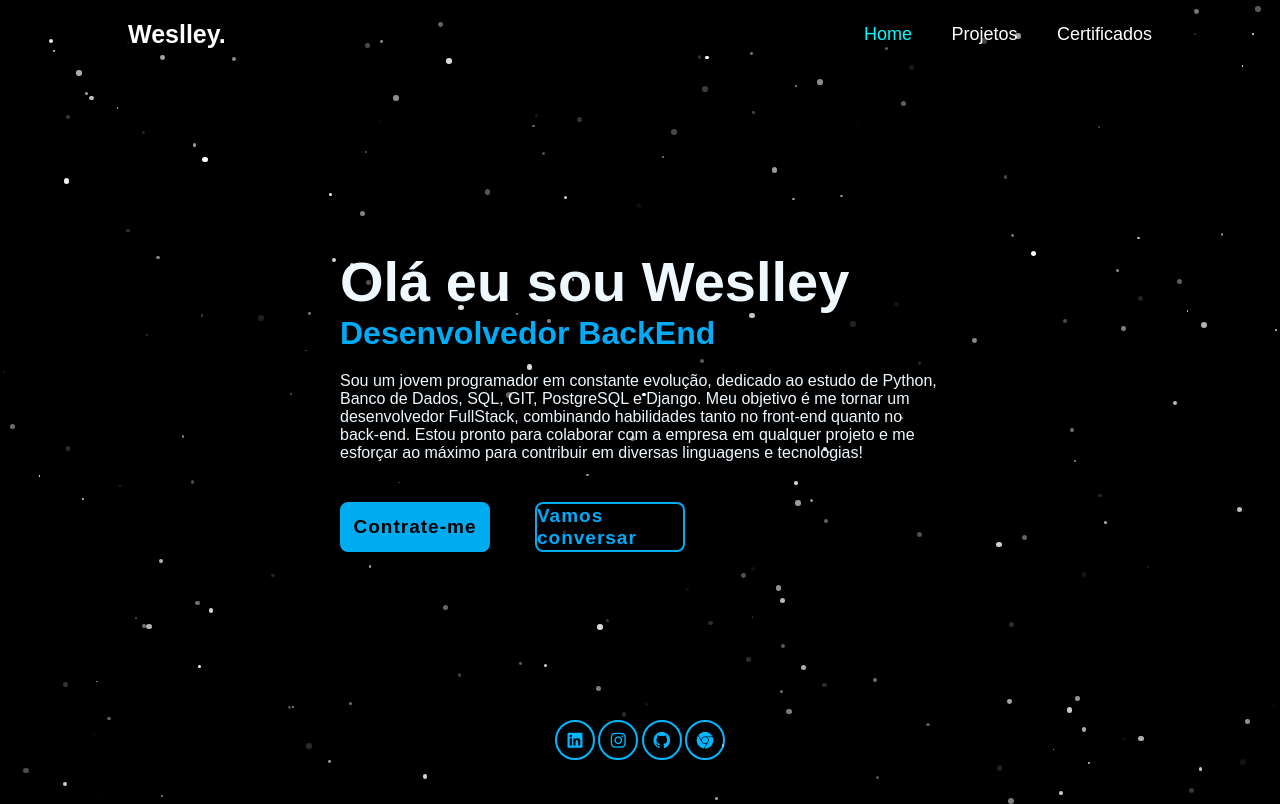
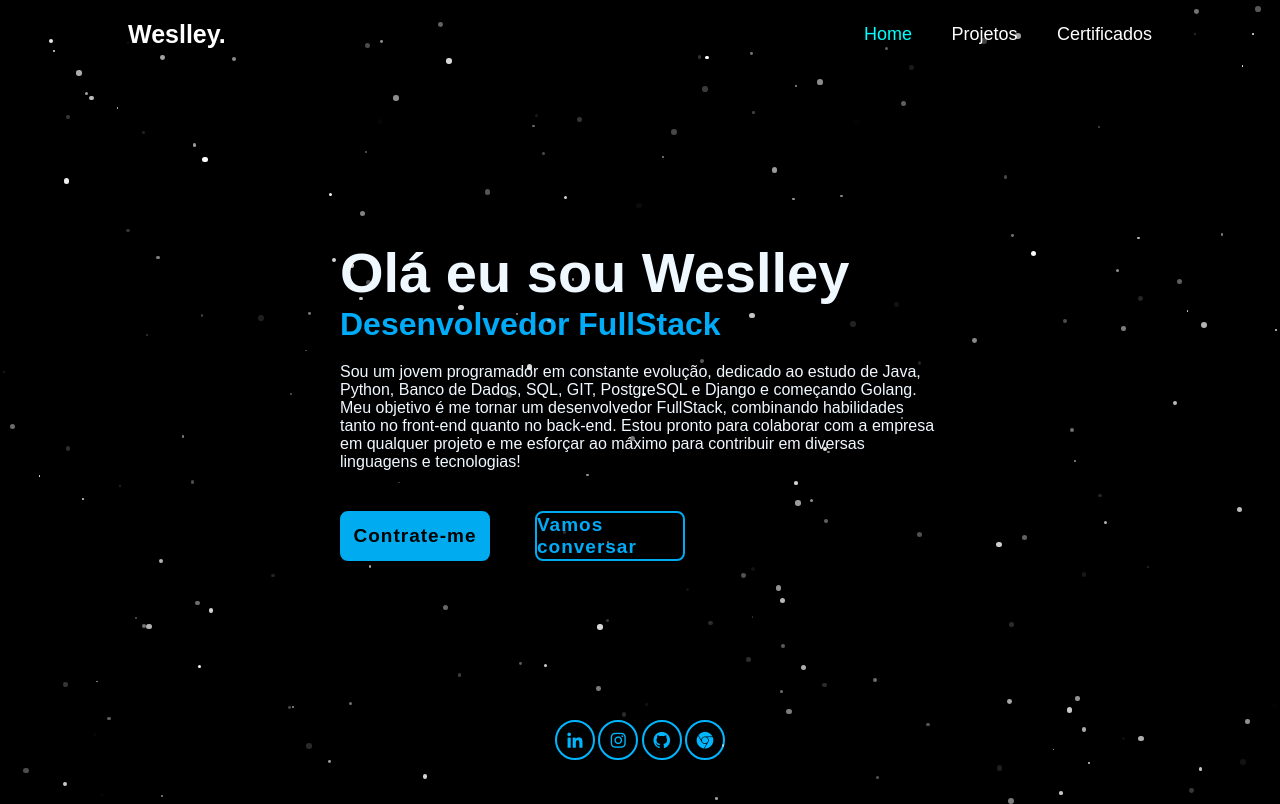
Before and after one commit to weslleymarreiro/Portifolio, a plain HTML site: page index.html in a window 1280 px wide. Drawn offline with nearby package versions, Linux system fonts and the light colour scheme; a web font is replaced by a local one.

Commit message:
Update index.html

```diff
--- a/index.html
+++ b/index.html
@@ -6,41 +6,43 @@
   <link rel="stylesheet" href="https://cdn.jsdelivr.net/boxicons/2.0.7/css/boxicons.min.css">
   <title>WM</title>
   <link rel="stylesheet" href="style.css">
+
 </head>
+
 <body>
 
   <header class="header">
     <div class="header-bar"></div><!-- Barra de navegação -->
     <a href="#" class="logo">Weslley.</a>
     <nav class="navbar">
-      <a href="#" class="active">Home</a>
+      <a href="" class="active">Home</a>
       <a href="#" id="link-projetos">Projetos</a>
         <a href="#" id="certificados">Certificados</a>
+
     </nav>
   </header>
-
   <section class="home">
     <div class="home-content">
     <h1>Olá eu sou Weslley</h1>
-      <h3>Desenvolvedor BackEnd</h3>
-      <p>Sou um jovem programador em constante evolução, dedicado ao estudo de Python, Banco de Dados, SQL, GIT, PostgreSQL e Django. Meu objetivo é me tornar um desenvolvedor FullStack, combinando habilidades tanto no front-end quanto no back-end. Estou pronto para colaborar com a empresa em qualquer projeto e me esforçar ao máximo para contribuir em diversas linguagens e tecnologias!</p>
+    <h3>Desenvolvedor FullStack</h3>
+    <p>Sou um jovem programador em constante evolução, dedicado ao estudo de Java, Python, Banco de Dados, SQL, GIT, PostgreSQL e Django e começando Golang. Meu objetivo é me tornar um desenvolvedor FullStack, combinando habilidades tanto no front-end quanto no back-end. Estou pronto para colaborar com a empresa em qualquer projeto e me esforçar ao máximo para contribuir em diversas linguagens e tecnologias!</p>
 
     <div class="btn-box">
       <a href="#" id="contrate-me">Contrate-me</a>
       <a href="whatsapp://send?phone=5583998937008">Vamos conversar</a>
     </div>
+
+    </div>
+    </div>
+    <div class="home-sci">
+      <a href="https://www.linkedin.com/in/weslley-marrerio-383291234/" target="_blank"><i class='bx bxl-linkedin'></i></a>
+      <a href="https://www.instagram.com/wm_cjp/" target="_blank"><i class='bx bxl-instagram'></i></a>
+      <a href="https://github.com/weslleymarreiro/weslleymarreiro" target="_blank"><i class='bx bxl-github'></i></a>
+      <a href="file:///C:/Users/Roron/OneDrive/Documents/curiculo%20e%20certificados/Curriculo.pdf" target="_blank"><i class='bx bxl-chrome'></i></a>
     </div>
 
-    <div class="home-sci">
-      <a href="https://www.linkedin.com/in/weslley-marrerio-383291234/" target="_blank"><i class='bx bxl-linkedin-square'></i></a>
-      <a href="https://www.instagram.com/wm_cjp/" target="_blank"><i class='bx bxl-instagram'></i></a>
-      <a href="https://github.com/weslleymarreiro/weslleymarreiro" target="_blank"><i class='bx bxl-github'></i></a>
-      <a href="file:///C:/Users/Roron/OneDrive/Documents/curiculo%20e%20certificados/Curr%C3%ADculo.pdf" target="_blank"><i class='bx bxl-chrome'></i></a>
-    </div>
-  </section>
 
     <div id="contato"></div>
-
     <script>
       document.getElementById("link-projetos").addEventListener("click", function(event) {
           event.preventDefault(); // Evita o comportamento padrão do link
@@ -53,6 +55,7 @@
       });
   </script>
 
+
     <script>
     function mostrarContrateMe() {
         var email = 'weslleymarreiro44@gmail.com';
@@ -61,6 +64,7 @@
         contatoElement.innerHTML = "<p><strong>Email:</strong> " + email + "</p><p><strong>Telefone:</strong> " + telefone + "</p>";
         contatoElement.style.display = "block";
     }
+
 
     document.getElementById("contrate-me").addEventListener("click", function(event) {
         event.preventDefault();
@@ -73,11 +77,19 @@
         var certificadoURL = "C:/Users/Roron/OneDrive/Documents/curiculo%20e%20certificados/certificate-fundamentos-de-linguagem-python-para-analise-de-dados-e-data-science-63eafc3b52d7b4001a07e6f5.pdf";
 
         window.open(certificadoURL, "_blank");
+
+      });
+      document.getElementById("certificados").addEventListener("click", function(event) {
+        event.preventDefault();
+
+        var certificadoURL = "C:/Users/Roron/OneDrive/Documents/curiculo%20e%20certificados/certificate-fundamentos-de-linguagem-python-para-analise-de-dados-e-data-science-63eafc3b52d7b4001a07e6f5.pdf";
+
+        window.open(certificadoURL, "_blank");
       });
     </script>
-
     <div class="sparkle-container"></div>
 
+    <!-- Adicione o script JavaScript para gerar e animar as estrelas -->
     <script>
       document.addEventListener("DOMContentLoaded", function () {
           let sparkleCount = 200; // Altere o número de estrelas conforme desejado
```
Lines whose indentation alone changed are shown as unchanged.
